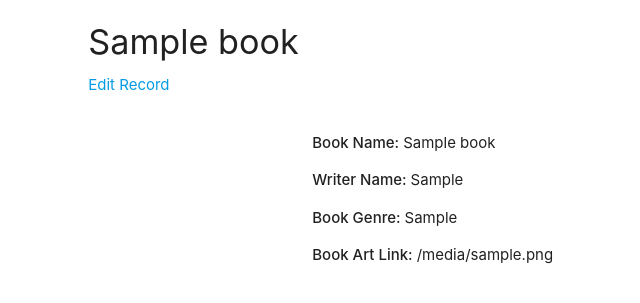
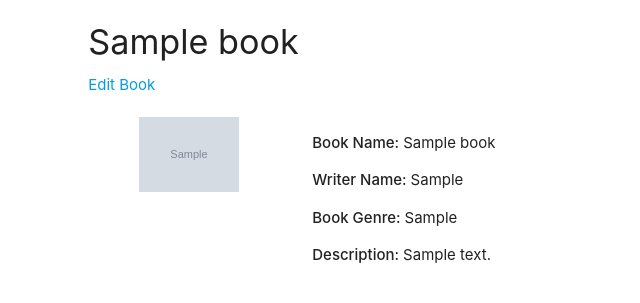
Before and after one commit to emalfiza/temple-library, a Flask app: template templates/viewbook.html in a window 1280 px wide. Shown: the top 303 px of the page, without its empty margins (115-755 px from the left). Run offline with Flask 2, Linux system fonts and the light colour scheme; the template is opened without the code that fills it: most values are stand-ins (such as "Sample title", 1, 10 or a date in 2020); grey boxes marked "Sample" are stand-in pictures; some libraries are stand-ins or nearby versions.

Commit message:
book cover displays now on the viewbook.html page

```diff
--- a/templates/viewbook.html
+++ b/templates/viewbook.html
@@ -2,18 +2,19 @@
 
 <div class="row">
     <div class="col s12">
-        <h4>{{book.book_name}}</h4> <a href="{{url_for('edit_book', book_id=book._id)}}">Edit Record</a>
+        <h4>{{book.book_name}}</h4> <a href="{{url_for('edit_book', book_id=book._id)}}">Edit Book</a>
     </div>
 </div>
 
 <div class="row">
     <div class="col s12 m3 center-align">
+        <img src="{{book.book_cover}}" width="100"/>
     </div>
     <div class="col s12 m9">
         <p><strong>Book Name: </strong>{{book.book_name}}</p>
         <p><strong>Writer Name: </strong>{{book.book_writer}}</p>
         <p><strong>Book Genre: </strong>{{book.book_genre}}</p>
-        <p><strong>Book Art Link: </strong>{{book.book_cover}}</p>
+        <p><strong>Description: </strong>{{book.description}}</p>
     </div>
 </div>
 
```
